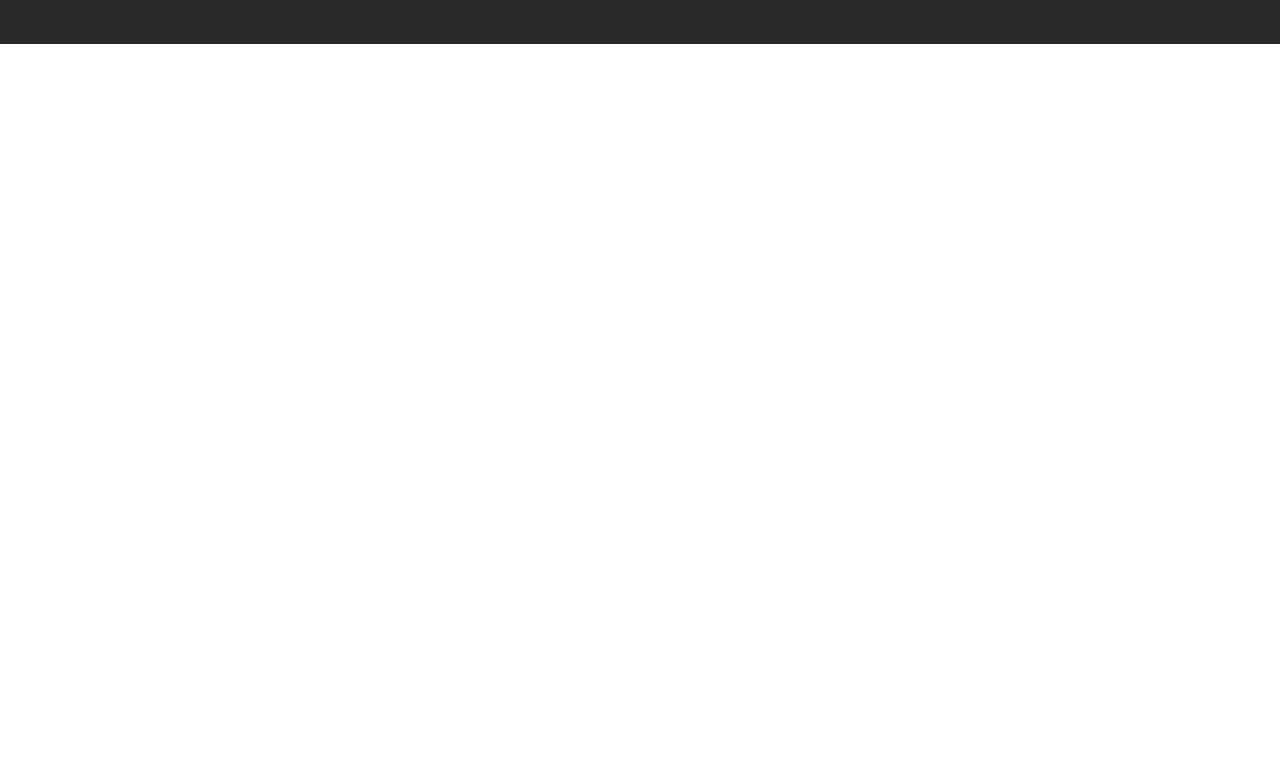
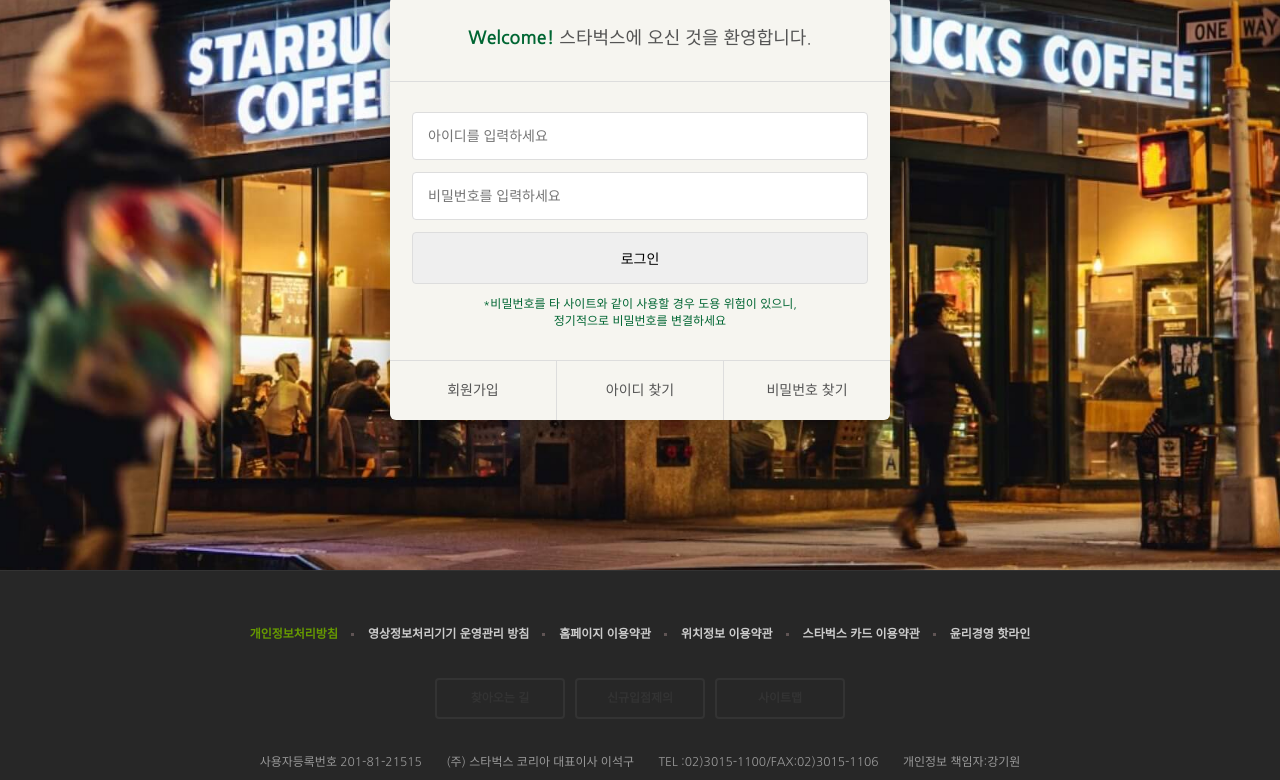
Before and after one commit to jinseongFBI/starbucks, a plain HTML site: page signin/index.html in a window 1280 px wide. Shown: the part 290-1070 px from the top of the page. Before the commit the page ends 800 px from the top, so only its background shows below. Drawn offline with nearby package versions, Linux system fonts and the light colour scheme.

Commit message:
로그인 페이지 완성

```diff
--- /dev/null
+++ b/css/signin.css
@@ -0,0 +1,78 @@
+.signin{
+  margin-top: 120px;
+  padding: 100px 0 150px;
+  background-image: url("/images/signin_bg.jpg");
+  background-repeat: no-repeat;
+  background-position: center;
+  background-attachment: fixed;
+  background-size: cover;
+}
+.signin h1{
+  color: #fff;
+  font-size: 30px;
+  font-weight: 700;
+  text-align: center;
+  margin-bottom: 24px;
+}
+.signin__card{
+  width: 500px;
+  margin: 0 auto;
+  border-radius: 6px;
+  background-color: #f6f5f0;
+  box-shadow: 2px 2px 20px rgba(0, 0, 0, .3) ;
+  color: #555;
+}
+.signin__card h2{
+  padding: 30px;
+  font-size:18px;
+  text-align: center;
+  border-bottom: 1px solid #ddd;
+}
+.signin__card h2 strong{
+  font-weight: 700;
+  color: #006633;
+}
+.signin__card form{
+  padding: 30px 22px;
+}
+.signin__card form input{
+  width: 100%;
+  margin-bottom: 12px;
+  padding: 15px;
+  border: 1px solid #ddd;
+  border-radius: 4px;
+  outline: none;
+  box-sizing: border-box;
+  font-size:14px;
+}
+.signin__card form[type="submit"]{
+  background-color: #006633;
+  border:none;
+  color: #fff;
+  font-size:  20px;
+  cursor: pointer;
+}
+.signin__card form p{
+  font-size: 12px;
+  color: #006633;
+  text-align: center;
+}
+.signin__card .actions{
+  display: flex;
+  border-top: 1px solid #ddd;
+}
+.signin__card .actions a{
+  flex-grow: 1;
+  flex-basis:0;
+  text-align:center;
+  padding:20px;
+  color:#555;
+  font-size: 14px;
+  border-right:1px solid #ddd;
+}
+.signin__card .actions a:last-child{
+  border-right: none;
+}
+.signin__card .actions a:hover{
+  text-decoration: underline;
+}
--- a/signin/index.html
+++ b/signin/index.html
@@ -32,7 +32,7 @@
   <link rel="stylesheet" href="https://fonts.googleapis.com/icon?family=Material+Icons">
 
   <link rel="stylesheet" href="/css/common.css" />
-
+  <link rel="stylesheet" href="/css/signin.css" />
   <!-- 애니메이션 연결처리1줄 -->
   <script src="https://cdnjs.cloudflare.com/ajax/libs/gsap/3.7.1/gsap.min.js"
     integrity="sha512-UxP+UhJaGRWuMG2YC6LPWYpFQnsSgnor0VUF3BHdD83PS/pOpN+FYbZmrYN+ISX8jnvgVUciqP/fILOXDjZSwg=="
@@ -379,7 +379,29 @@
     </div>
   </header>
 
-<section class="signin"></section>
+<section class="signin">
+  <h1>로그인</h1>
+  <div class="signin__card">
+    <h2>
+     <strong>Welcome!</strong> 스타벅스에 오신 것을 환영합니다.
+    </h2>
+    <form>
+      <input type="text"placeholder="아이디를 입력하세요">
+      <input type="password"placeholder="비밀번호를 입력하세요">
+      <input type="submit" value="로그인">
+      <p>
+        *비밀번호를 타 사이트와 같이 사용할 경우 도용 위험이 있으니,<br/>
+        정기적으로 비밀번호를 변결하세요
+      </p>
+    </form>
+    <div class="actions">
+      <a href="javascript:void(0)">회원가입</a>
+      <a href="javascript:void(0)">아이디 찾기</a>
+      <a href="javascript:void(0)">비밀번호 찾기</a>
+
+    </div>
+  </div>
+</section>
 <!-- footer  -->
 <footer>
   <div class="inner">
```
